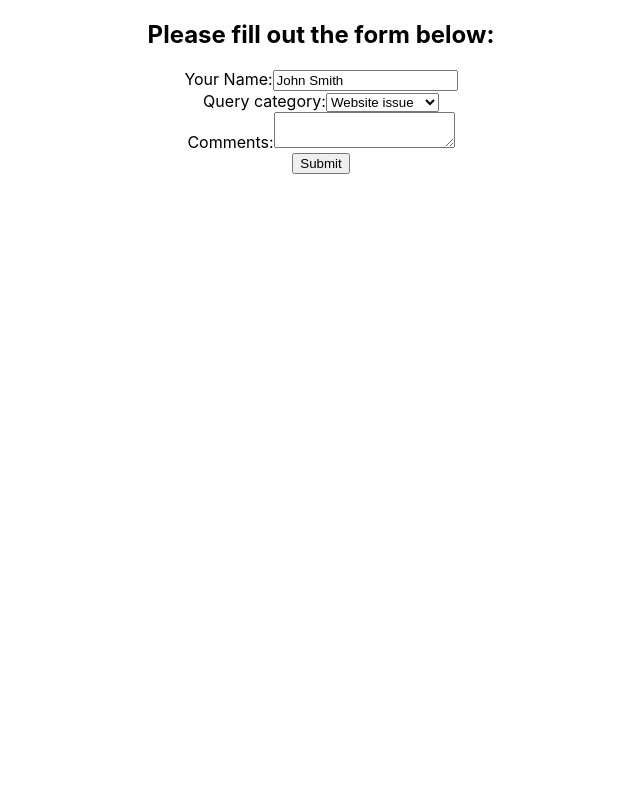
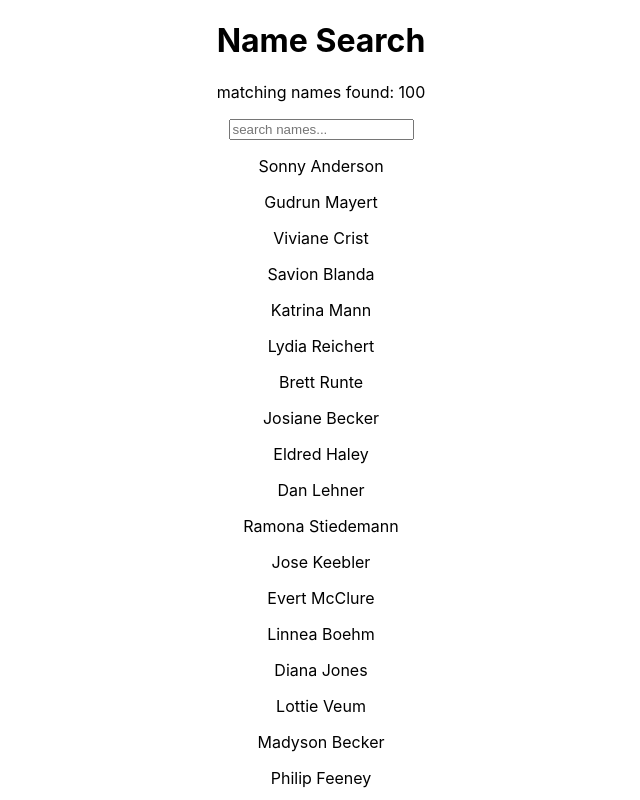
Before and after one commit to bhagyashriyogeshpatil/gitpod-react, a React (Create React App) app in the folder my-app/: page / in a window 1280 px wide. Shown: the top 800 px of the page, without its empty margins (319-959 px from the left). Built offline with nearby package versions, Linux system fonts and the light colour scheme.

Commit message:
Add SearchBar components with dynamic name filtering: Created SearchBar1 with basic input field and placeholder; Enhanced SearchBar2 with name list rendering from imported data; Added name filtering functionality in SearchBar3 with real-time input handling

```diff
--- a/my-app/src/App.js
+++ b/my-app/src/App.js
@@ -20,6 +20,7 @@
 import ControlledForm from "./components/ControlledForm";
 import ControlledSubmissionForm from "./components/ControlledSubmissionForm";
 import UncontrolledForm from "./components/UncontrolledForm";
+import { SearchBar3 } from "./components/SearchBar3";
 
 function App() {
   return (
@@ -43,7 +44,8 @@
       {/* <LifeCyclesCWU /> */}
       {/* <ControlledForm /> */}
       {/* <ControlledSubmissionForm /> */}
-      <UncontrolledForm />
+      {/* <UncontrolledForm /> */}
+      <SearchBar3 />
     </div>
   );
 }
--- /dev/null
+++ b/my-app/src/components/SearchBar3.js
@@ -0,0 +1,42 @@
+import React, { Component } from 'react'
+import importedNames from '../names'
+
+export class SearchBar3 extends Component {
+    constructor(props) {
+        super(props)
+
+        this.state = {
+             names: importedNames
+        }
+    }
+    handleChange = (event) => {
+        const inputText = event.target.value.toLowerCase()
+        console.log(inputText)
+        const filteredNames = importedNames.filter(name => {
+            return name.toLowerCase().includes(inputText)
+        })
+        this.setState({
+            names: filteredNames
+        })
+    }
+    render() {
+        return (
+            <div>
+                <h1>Name Search</h1>
+                <p>matching names found: {this.state.names.length}</p>
+                <form>
+                    <input
+                        onChange={(event) => this.handleChange(event)}
+                        type="text"
+                        placeholder="search names..."
+                    />
+                </form>
+                <div style={{margin: 'auto'}}>
+                    {this.state.names.map(name => {
+                        return <p key={name}>{name}</p>
+                    })}
+                </div>
+            </div>
+        )
+    }
+}
--- /dev/null
+++ b/my-app/src/names.js
@@ -0,0 +1,103 @@
+const names = [
+    "Sonny Anderson",
+    "Gudrun Mayert",
+    "Viviane Crist",
+    "Savion Blanda",
+    "Katrina Mann",
+    "Lydia Reichert",
+    "Brett Runte",
+    "Josiane Becker",
+    "Eldred Haley",
+    "Dan Lehner",
+    "Ramona Stiedemann",
+    "Jose Keebler",
+    "Evert McClure",
+    "Linnea Boehm",
+    "Diana Jones",
+    "Lottie Veum",
+    "Madyson Becker",
+    "Philip Feeney",
+    "Kobe Kuhic",
+    "Jessica Wisoky",
+    "Kasey Auer",
+    "Arnoldo Sipes",
+    "Madisen Davis",
+    "Alex Swaniawski",
+    "Helene Jenkins",
+    "Leone Olson",
+    "Ola Lockman",
+    "Kaylie Mueller",
+    "Kitty Steuber",
+    "Ralph Mosciski",
+    "Zane Bradtke",
+    "Syble Torp",
+    "Luella Weimann",
+    "Rigoberto Dicki",
+    "Andre Gusikowski",
+    "Moshe Torphy",
+    "Rhoda Rosenbaum",
+    "Libby Spinka",
+    "Maeve Zieme",
+    "Sydney Gleichner",
+    "Jimmy Blick",
+    "Tara Casper",
+    "Cayla Upton",
+    "Keith Wyman",
+    "Derick Emmerich",
+    "Nia Waelchi",
+    "Armani Nienow",
+    "Keyon DuBuque",
+    "Keeley Doyle",
+    "Kristoffer Monahan",
+    "Brendon Orn",
+    "Brandy Romaguera",
+    "Lyda Hane",
+    "Lisandro Bauch",
+    "Oma Hirthe",
+    "Caleb Dicki",
+    "Sydney O'Kon",
+    "Missouri Greenholt",
+    "Kylie Green",
+    "Kiel Erdman",
+    "Anahi Balistreri",
+    "Rico Rippin",
+    "Ramiro Dach",
+    "Princess Bosco",
+    "Pink Stoltenberg",
+    "Adan Rau",
+    "Dessie Heller",
+    "Nyah Zulauf",
+    "Makayla Fisher",
+    "Neoma Stanton",
+    "Ebba Dooley",
+    "Rachel Denesik",
+    "Drew Crist",
+    "Wava Will",
+    "Loraine Macejkovic",
+    "Americo Mann",
+    "Jules Konopelski",
+    "Gloria Ankunding",
+    "Austin Wilderman",
+    "Sage Veum",
+    "Dorris Friesen",
+    "Wellington Klein",
+    "Asa Quitzon",
+    "Misty Schumm",
+    "Muhammad Bayer",
+    "Dante Ondricka",
+    "Lurline Kuvalis",
+    "Conner Herzog",
+    "Shanie Franecki",
+    "Lois Bednar",
+    "Carey Predovic",
+    "Adelbert Heidenreich",
+    "Romaine Jacobs",
+    "Jake Schuppe",
+    "Meta Parisian",
+    "Dillon Feest",
+    "Amanda O'Keefe",
+    "Kaitlyn O'Keefe",
+    "Earnest Jenkins",
+    "Reymundo Gleason"
+]
+export default names
```
Also changed, not shown: my-app/src/components/SearchBar1.js (added, +28 -0 lines), my-app/src/components/SearchBar2.js (added, +32 -0 lines).
